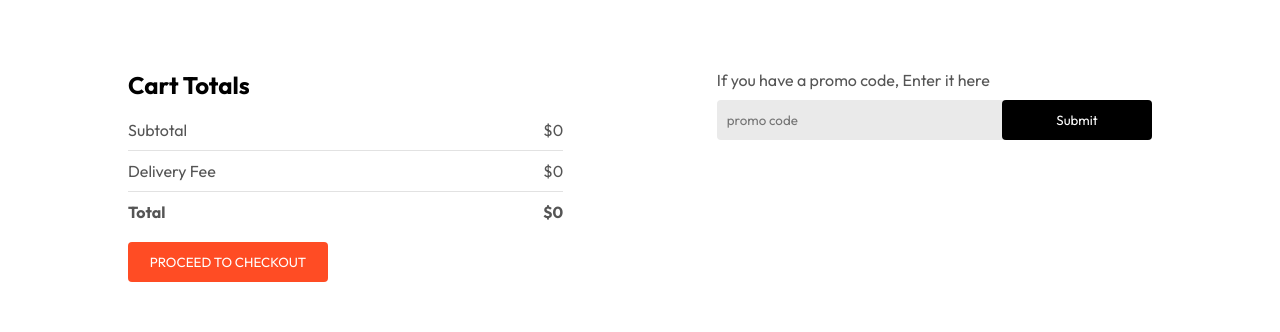
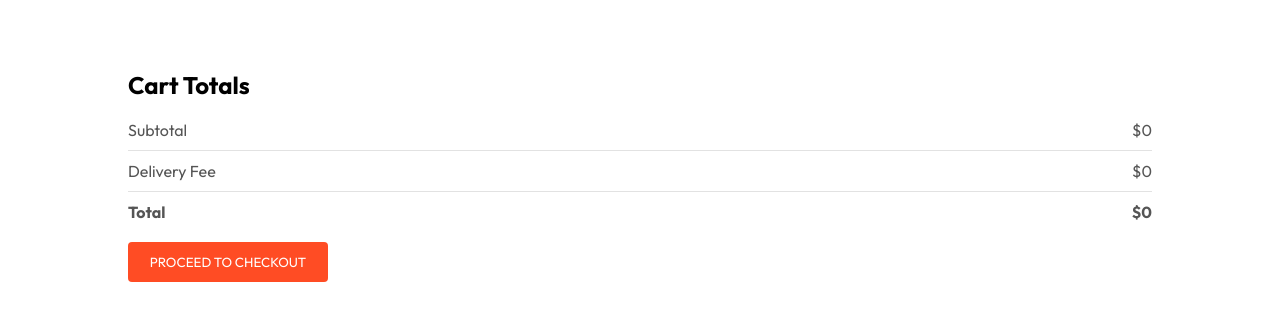
Before and after one commit to aavila208/BlessBox, a React (Vite) app in the folder frontend/: page /cart in a window 1280 px wide. Shown: the part 257-589 px from the top of the page. Built offline with nearby package versions, Linux system fonts and the light colour scheme; no server answers.

Commit message:
Removed Promo Code Feature

```diff
--- a/frontend/src/pages/Cart/Cart.jsx
+++ b/frontend/src/pages/Cart/Cart.jsx
@@ -45,15 +45,6 @@ const Cart = () => {
           {/* <button onClick={()=>navigate('/order')}>PROCEED TO CHECKOUT</button> */}
           <button onClick={() => { console.log('clicked'); navigate('/order'); }}> PROCEED TO CHECKOUT </button>
         </div>
-        <div className="cart-promocode">
-          <div>
-            <p>If you have a promo code, Enter it here</p>
-            <div className='cart-promocode-input'>
-              <input type="text" placeholder='promo code'/>
-              <button>Submit</button>
-            </div>
-          </div>
-        </div>
       </div>
     </div>
   )
```
